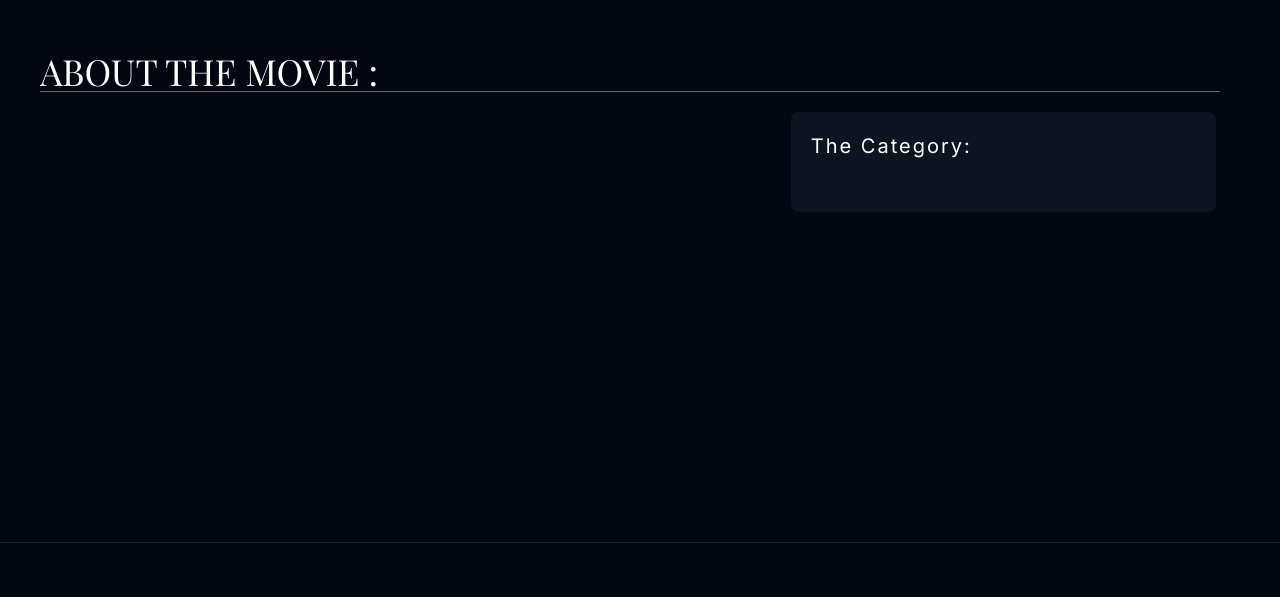
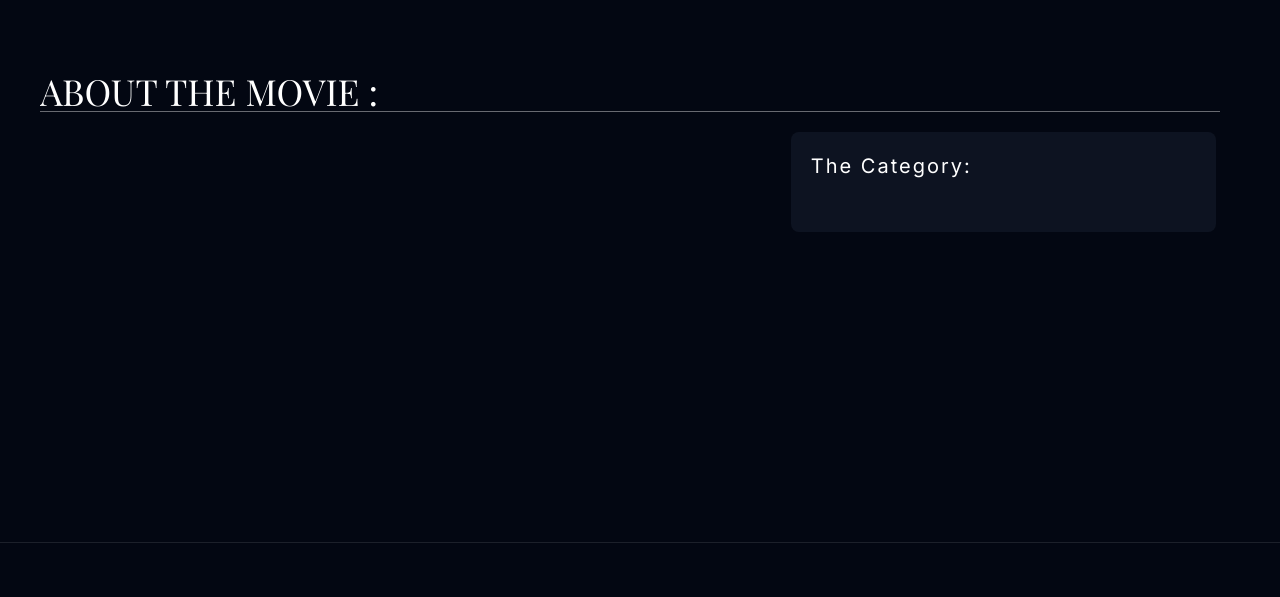
Before and after one commit to Hisham255/blue-moon, a plain HTML site: page pages/Movie.html in a window 1280 px wide. Shown: the part 978-1575 px from the top of the page. Drawn offline with nearby package versions, Linux system fonts and the light colour scheme; no server answers; a web font is replaced by a local one.

Commit message:
editing space between two section

```diff
--- a/pages/Movie.html
+++ b/pages/Movie.html
@@ -233,7 +233,7 @@
 
         </section>
 
-        <section class="w-full px-5 sm:px-10 pt-10 md:pt-15">
+        <section class="w-full px-5 sm:px-10 pt-15 md:pt-20">
             <div class="w-full">
 
                 <div class=" overflow-hidden">
```
